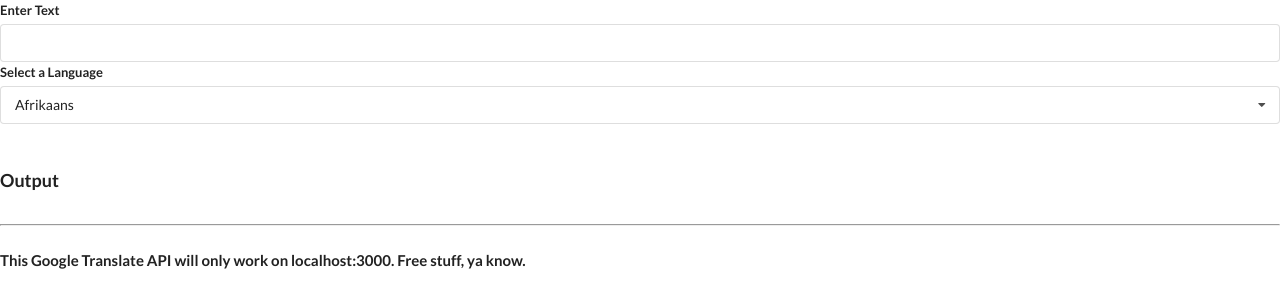
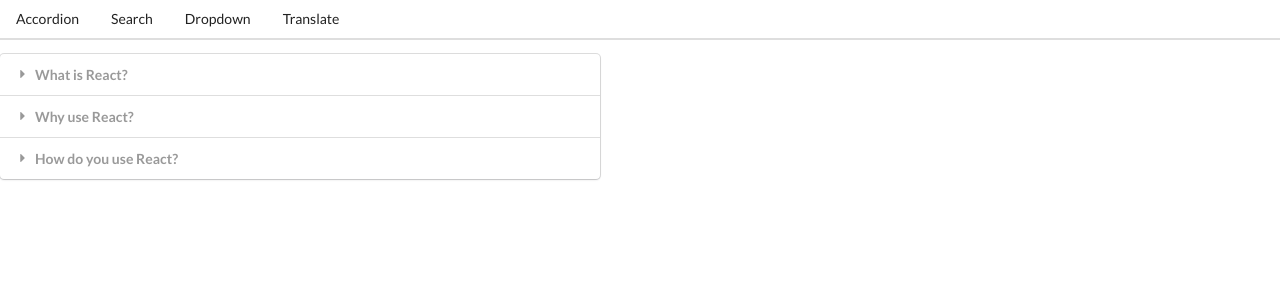
Before and after one commit to kyleb12345/React-Widgets, a React (Create React App) app: page / in a window 1280 px wide. Shown: the top 308 px of the page. Built offline with nearby package versions, Linux system fonts and the light colour scheme; no server answers.

Commit message:
added independent navigation

```diff
--- a/src/App.js
+++ b/src/App.js
@@ -3,44 +3,70 @@
 import Search from "./components/Search";
 import Dropdown from "./components/Dropdown";
 import Translate from "./components/Translate";
+import Route from "./components/Route";
+import Header from "./components/Header";
 
-// const items = [
-//   {
-//     title: 'What is React?',
-//     content: 'React is a frontend JavaScript framework'
-//   },
-//   {
-//     title: 'Why use React?',
-//     content: 'React is a favorite JS library among engineers'
-//   },
-//   {
-//     title: 'How do you use React?',
-//     content: 'You use React by creating components'
-//   },
-// ];
+const items = [
+  {
+    title: 'What is React?',
+    content: 'React is a frontend JavaScript framework'
+  },
+  {
+    title: 'Why use React?',
+    content: 'React is a favorite JS library among engineers'
+  },
+  {
+    title: 'How do you use React?',
+    content: 'You use React by creating components'
+  },
+];
 
-// const options = [
-//   {
-//     label:'The Color Red',
-//     value: 'red',
-//   },
-//   {
-//     label:'The Color Green',
-//     value: 'green',
-//   },
-//   {
-//     label:'The Color Blue',
-//     value: 'blue',
-//   },
-// ];
+const options = [
+  {
+    label:'The Color Red',
+    value: 'red',
+  },
+  {
+    label:'The Color Green',
+    value: 'green',
+  },
+  {
+    label:'The Color Blue',
+    value: 'blue',
+  },
+];
+
 
 
 function App() {
+  const [selected, setSelected] = useState(options[0]);
 
 
   return (
     <div>
-    <Translate />
+
+    <Header />
+
+    <Route path = "/">
+      <Accordion items={items} />
+    </Route>
+
+    <Route path = "/list">
+      <Search/>
+    </Route>
+
+    <Route path = "/dropdown">
+      <Dropdown
+      label="Select a Color"
+      options={options}
+      selected={selected}
+      onSelectedChange={setSelected}
+       />
+    </Route>
+
+    <Route path = "/translate">
+      <Translate />
+    </Route>
     </div>
   );
 }
--- /dev/null
+++ b/src/components/Header.js
@@ -0,0 +1,16 @@
+import React from 'react'
+import Link from './Link';
+
+const Header = () => {
+  return (
+    <div className="ui secondary pointing menu">
+        <Link href="/" className="item">Accordion</Link>
+        <Link href="/list" className="item">Search</Link>
+        <Link href="/dropdown" className="item">Dropdown</Link>
+        <Link href="/translate" className="item">Translate</Link>
+        <br></br>
+    </div>
+  )
+}
+
+export default Header;
--- /dev/null
+++ b/src/components/Link.js
@@ -0,0 +1,21 @@
+import React from 'react'
+
+const Link = ({ className, href, children}) => {
+    const onClick = (event) => {
+        if (event.metaKey || event.ctrlKey) {
+            return;
+        }
+
+        event.preventDefault();
+        window.history.pushState({}, '', href);
+
+        const navEvent = new PopStateEvent('popstate');
+        window.dispatchEvent(navEvent);
+    };
+
+  return (
+    <a onClick={onClick} className={className} href={href}>{children}</a>
+  )
+}
+
+export default Link
--- /dev/null
+++ b/src/components/Route.js
@@ -0,0 +1,22 @@
+import { useEffect, useState } from 'react';
+
+const Route = ({path, children}) => {
+    const [currentPath, setCurrentPath] =useState(window.location.pathname);
+
+    useEffect(() => {
+        const onLocationChange = () => {
+            setCurrentPath(window.location.pathname);
+        }
+        window.addEventListener('popstate', onLocationChange);
+
+        return () => {
+            window.removeEventListener('popstate', onLocationChange)
+        }
+    }, []);
+
+  return currentPath === path
+  ? children
+  : null;
+};
+
+export default Route;
```
